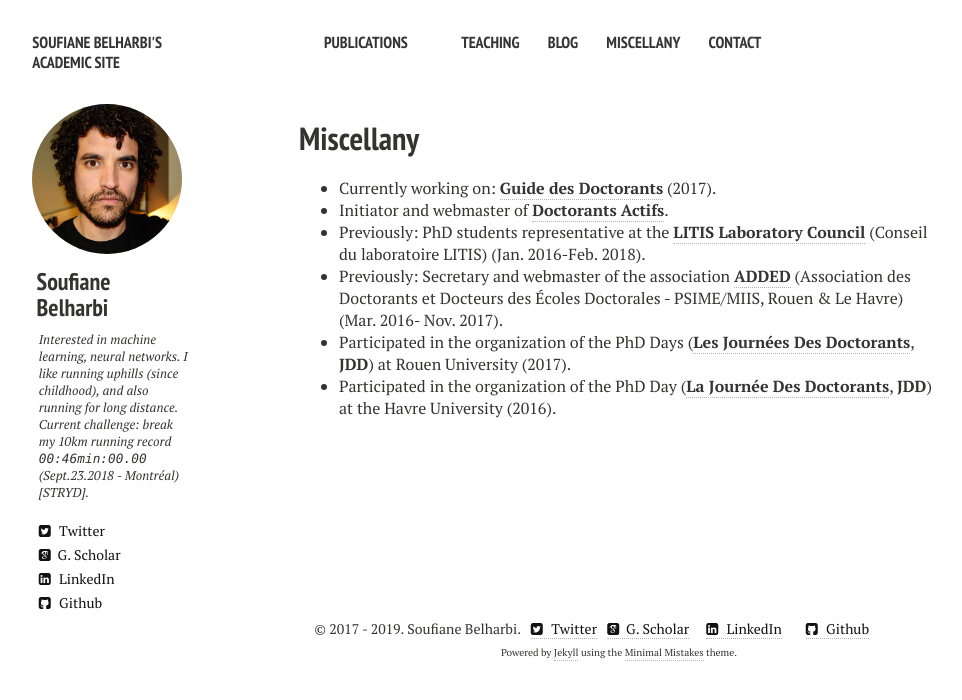
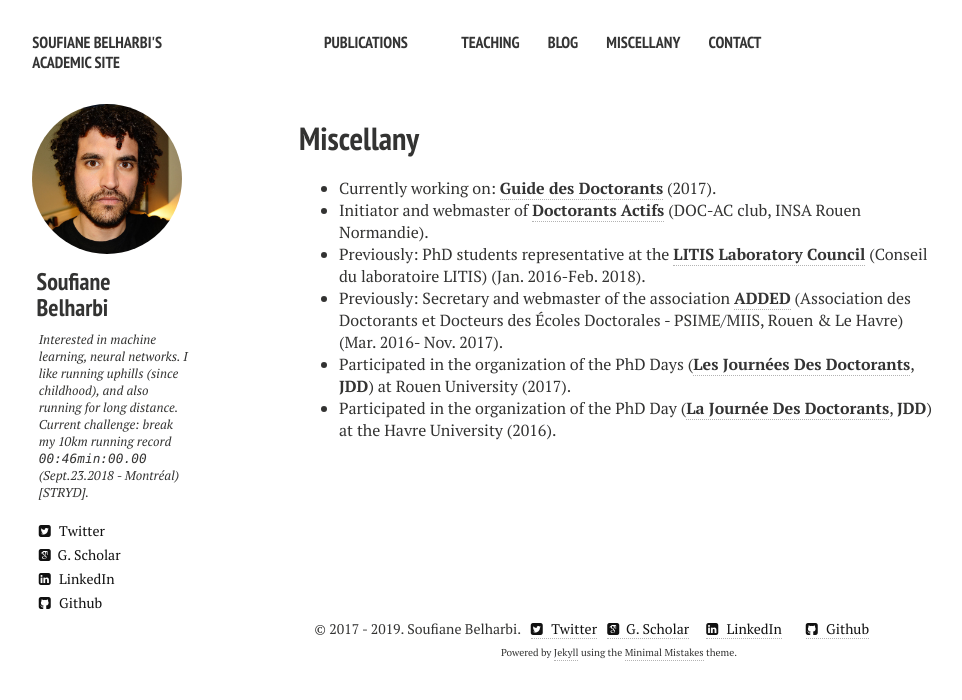
Before and after one commit to sbelharbi/sbelharbi.github.io, a Jekyll site: the page built from miscellany.md, in a window 1280 px wide. Shown: the top 700 px of the page, without its empty margins (21-983 px from the left). Built offline with Jekyll 4.4.1, drawn with Linux system fonts in a browser that asks for light colours; nearby versions of some CDN libraries.

Commit message:
doc-ac club

```diff
--- a/miscellany.md
+++ b/miscellany.md
@@ -7,7 +7,7 @@ comments: false
 ---
 * Currently working on:
   [**Guide des Doctorants**](https://wiki.litislab.fr/doku.php?id=doctorants:doctorants) (2017).
-* Initiator and webmaster of [**Doctorants Actifs**](http://doctorants-actifs.fr/index-en/).
+* Initiator and webmaster of [**Doctorants Actifs**](https://doctorants-actifs.github.io/index-en/) (DOC-AC club, INSA Rouen Normandie).
 * Previously: PhD students representative at the [**LITIS Laboratory Council**](http://www.litislab.eu/) (Conseil du
   laboratoire LITIS) (Jan. 2016-Feb. 2018).
 * Previously: Secretary and webmaster of the association [**ADDED**](http://association-added.fr/index-en/) (Association des Doctorants et Docteurs des
```
